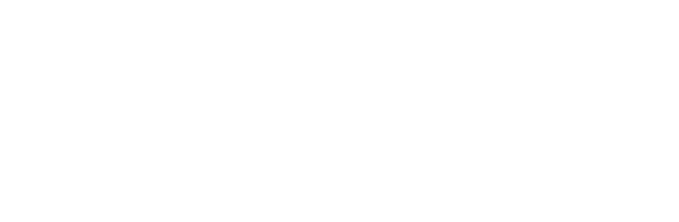
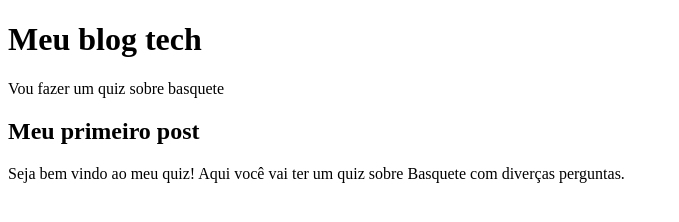
Before and after one commit to angelinacardozo123/amc, a plain HTML site: page index.html in a window 1280 px wide. Shown: the whole page, without its empty margins (0-679 px from the left). Drawn offline with Linux system fonts and the light colour scheme.

Commit message:
basquete

```diff
--- a/index.html
+++ b/index.html
@@ -1,11 +1,15 @@
+
 <!DOCTYPE html>
 <html lang="pt-br">
 <head>
     <meta charset="UTF-8">
     <meta name="viewport" content="width=device-width, initial-scale=1.0">
-    <title>Docu</title>
+    <title>Quis</title>
 </head>
 <body>
-
+<h1>Meu blog tech</h1>
+<p>Vou fazer um quiz sobre basquete</p>
+<h2>Meu primeiro post</h2>
+<p>Seja bem vindo ao meu quiz! Aqui você vai ter um quiz sobre Basquete com diverças perguntas.</p>
 </body>
 </html>
```
